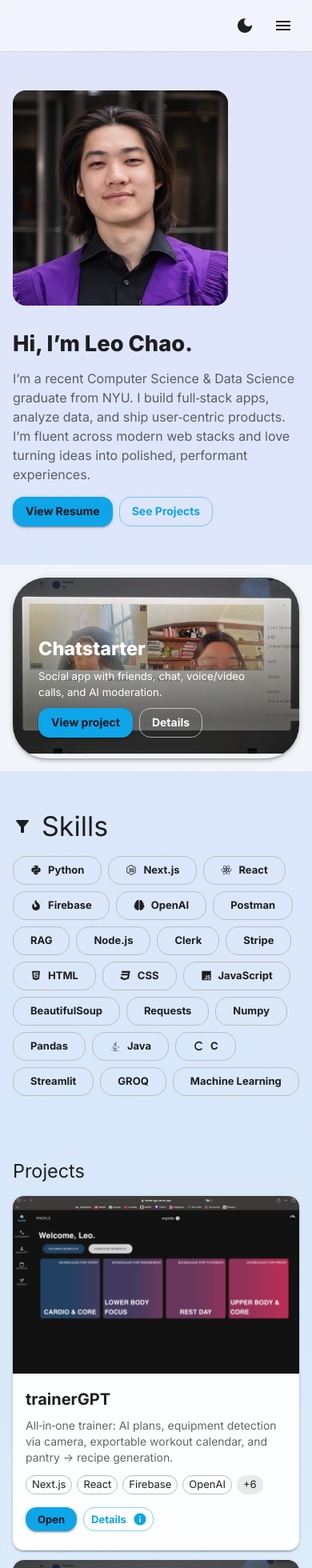
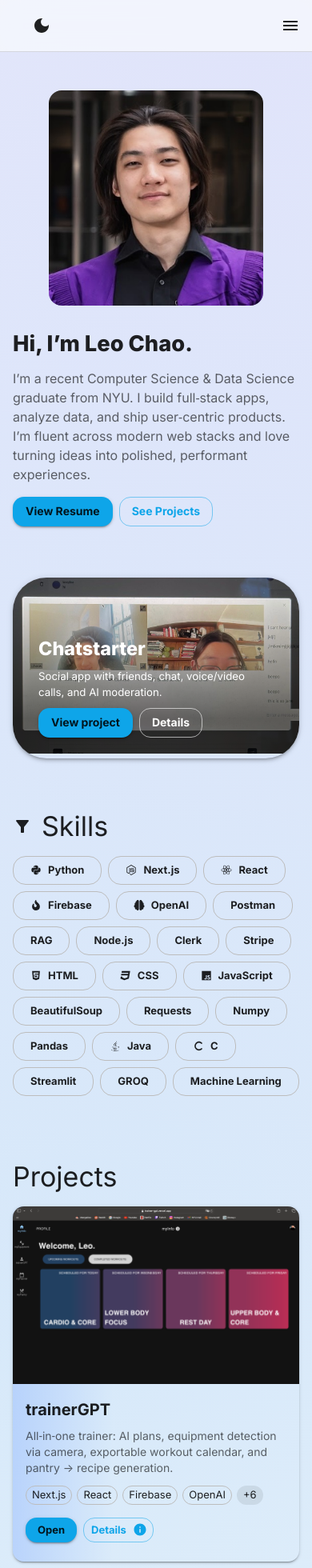
Before and after one commit to lc4490/website, a Next.js app: page / in a window 390 px wide. Shown: the top 1960 px of the page at 80% size. Built offline with nearby package versions, Linux system fonts and the light colour scheme.

Commit message:
fix website

```diff
--- a/app/page.js
+++ b/app/page.js
@@ -281,6 +281,17 @@
     },
   });
 
+// ACCENTS
+const ACCENTS = [
+  "#7aa7ff",
+  "#7fe0b0",
+  "#ffc66e",
+  "#d9a6ff",
+  "#ff9db2",
+  "#9bb4ff",
+  "#96ddff",
+];
+
 // ---------- COMPONENT ----------
 export default function Home() {
   const prefersDarkMode = useMediaQuery("(prefers-color-scheme: dark)");
@@ -395,16 +406,16 @@
             </Stack>
 
             <Stack direction="row" gap={1} alignItems="center">
+              {!isMobile && (
+                <Stack direction="row" gap={1}>
                   <IconButton
                     onClick={() => setDarkMode((v) => !v)}
                     color="inherit"
                     aria-label="Toggle dark mode"
+                    anchor={isMobile ? "left" : "right"}
                   >
                     {darkMode ? <LightModeIcon /> : <DarkModeIcon />}
                   </IconButton>
-
-              {!isMobile && (
-                <Stack direction="row" gap={1}>
                   <IconButton
                     component={MUILink}
                     href="https://github.com/lc4490"
@@ -432,9 +443,22 @@
               )}
 
               {isMobile && (
-                <IconButton onClick={() => setDrawerOpen(true)} color="inherit">
+                <Box width="90vw" display="flex" justifyContent="space-between">
+                  <IconButton
+                    onClick={() => setDarkMode((v) => !v)}
+                    color="inherit"
+                    aria-label="Toggle dark mode"
+                    anchor={isMobile ? "left" : "right"}
+                  >
+                    {darkMode ? <LightModeIcon /> : <DarkModeIcon />}
+                  </IconButton>
+                  <IconButton
+                    onClick={() => setDrawerOpen(true)}
+                    color="inherit"
+                  >
                     <MenuIcon />
                   </IconButton>
+                </Box>
               )}
             </Stack>
           </Stack>
@@ -523,7 +547,13 @@
       {/* BIO */}
       <Container id="bio" maxWidth="lg" sx={{ py: { xs: 6, sm: 8 } }}>
         <Grid container spacing={4} alignItems="center">
-          <Grid item xs={12} md={5}>
+          <Grid
+            item
+            xs={12}
+            md={5}
+            display="flex"
+            justifyContent={isMobile ? "center" : "flex-start"}
+          >
             <Box
               sx={{ position: "relative", width: "75%", aspectRatio: "1/1" }}
             >
@@ -572,7 +602,14 @@
       </Container>
 
       {/* HERO / SLIDESHOW */}
-      <Box id="home" sx={{ backgroundColor: "background.bubbles" }}>
+      <Box
+        id="home"
+        sx={
+          {
+            // backgroundColor: "background.bubbles"
+          }
+        }
+      >
         <Container maxWidth="lg" sx={{ py: { xs: 2, sm: 4 } }}>
           <Box
             sx={{
@@ -710,7 +747,7 @@
           sx={{
             mb: 2,
             mt: 2,
-            fontSize: { xs: "clamp(22px, 6vw, 28px)", sm: 32 },
+            // fontSize: { xs: "clamp(22px, 6vw, 28px)", sm: 32 },
           }}
         >
           Projects
@@ -723,11 +760,15 @@
                   height: "100%",
                   display: "flex",
                   flexDirection: "column",
-                  background: (t) =>
-                    `linear-gradient(180deg, ${alpha(
-                      t.palette.background.paper,
-                      0.9
-                    )}, ${alpha(t.palette.background.paper, 0.95)})`,
+                  // background: (t) =>
+                  //   `linear-gradient(180deg, ${alpha(
+                  //     t.palette.background.paper,
+                  //     0.9
+                  //   )}, ${alpha(t.palette.background.paper, 0.95)})`,
+                  background: `linear-gradient(90deg, ${alpha(
+                    ACCENTS[index % ACCENTS.length],
+                    0.35
+                  )}, transparent 35%)`,
                   boxShadow: 2,
                   transition: "transform .25s ease, box-shadow .25s ease",
                   "&:hover": { transform: "translateY(-4px)", boxShadow: 6 },
```
Lines whose indentation alone changed are shown as unchanged.
